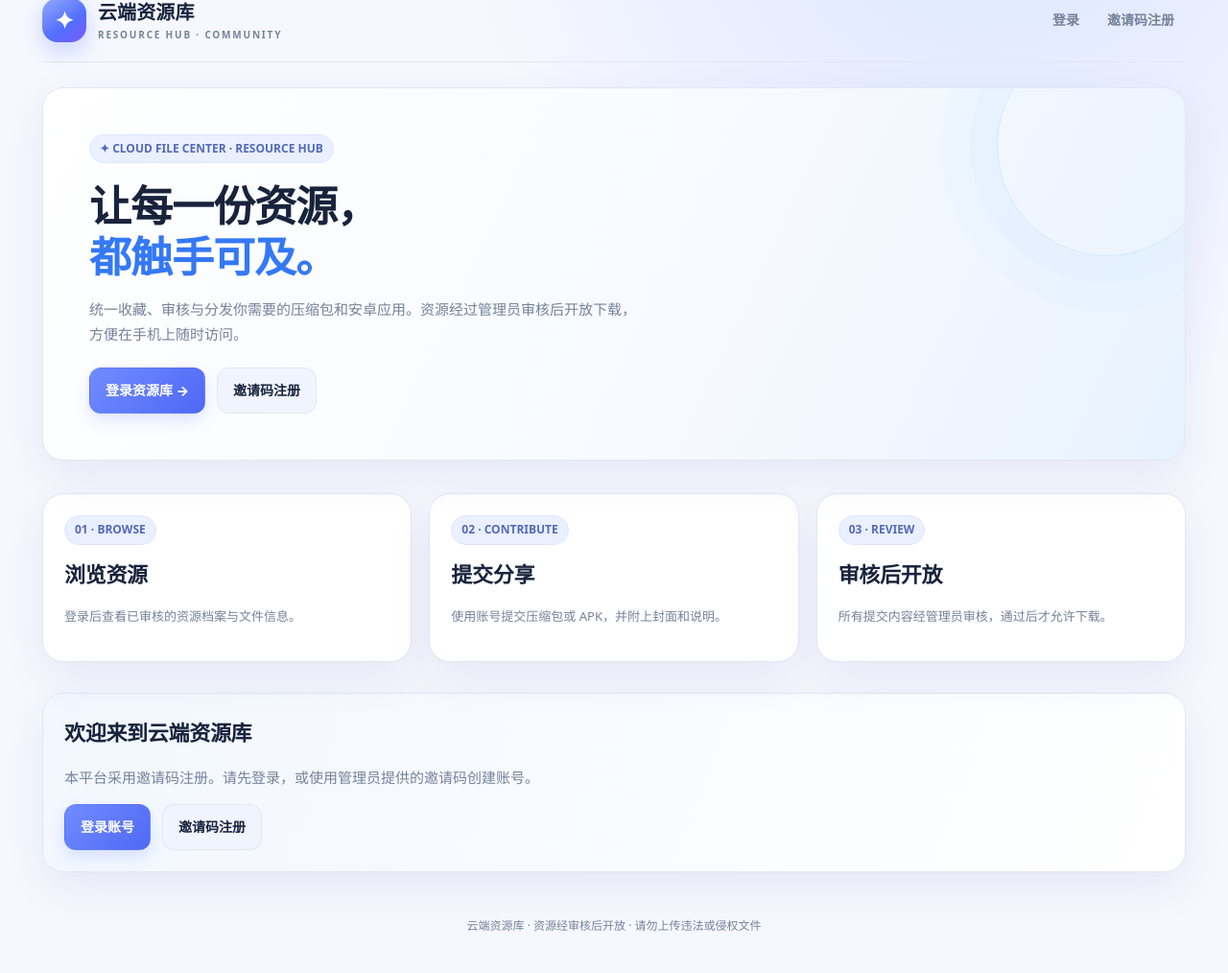
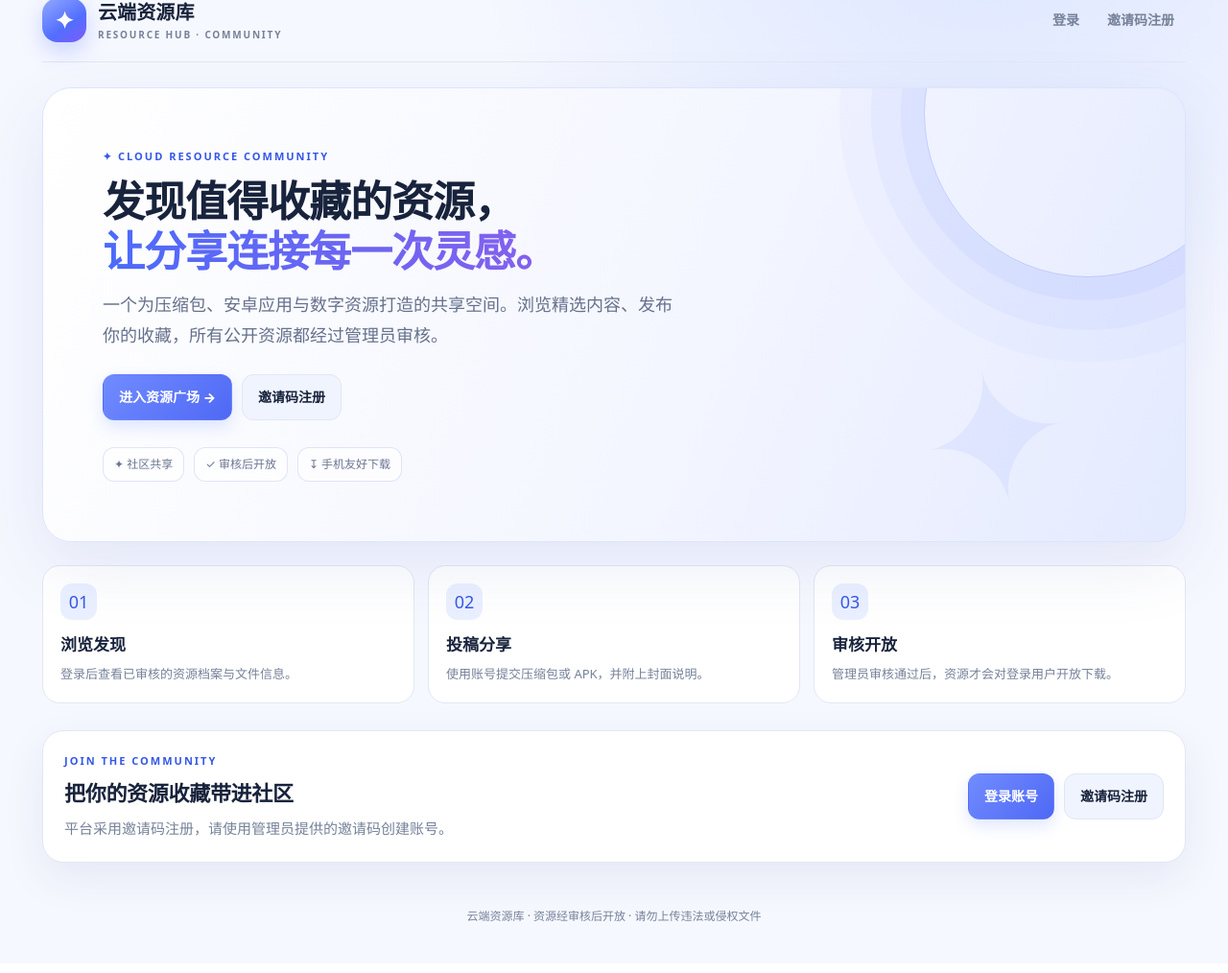
Before and after one commit to likejack759-gif/archive-cloud-platform, a FastAPI app: template app/templates/index.html in a window 1280 px wide. Shown: the part 32-1046 px from the top of the page at 96% size. After the commit the page ends 992 px from the top, so only its background shows below. Run offline with FastAPI, Linux system fonts and the light colour scheme; the template is opened without the code that fills it, so the values that code supplies are empty; parts of the project's set-up code (start-up, migrations or seed data) failed here and were passed over; some libraries are stand-ins or nearby versions.

Commit message:
Create game-inspired hero and community resource plaza

```diff
--- a/app/templates/index.html
+++ b/app/templates/index.html
@@ -1,28 +1,41 @@
-{% extends "base.html" %}{% block title %}资源首页 · 云端资源库{% endblock %}{% block content %}
-<section class="panel" style="position:relative;overflow:hidden;padding:clamp(22px,5vw,48px);background:linear-gradient(115deg,#fff 0%,#f7faff 56%,#e8f2ff 100%);">
-  <div style="position:absolute;right:-34px;top:-55px;width:230px;height:230px;border:1px solid #d5e6ff;border-radius:50%;box-shadow:0 0 0 28px rgba(220,235,255,.35),0 0 0 58px rgba(220,235,255,.22);pointer-events:none"></div>
-  <div style="position:relative;max-width:760px">
-    <div class="tag">✦ CLOUD FILE CENTER · RESOURCE HUB</div>
-    <h1 style="margin-top:18px">让每一份资源，<br><span style="color:#3478f6">都触手可及。</span></h1>
-    <p class="muted" style="max-width:570px;margin-bottom:22px">统一收藏、审核与分发你需要的压缩包和安卓应用。资源经过管理员审核后开放下载，方便在手机上随时访问。</p>
-    <div class="row">{% if user %}<a class="btn" href="/submit">＋ 提交新资源</a><a class="btn secondary" href="/my-resources">查看个人中心</a>{% else %}<a class="btn" href="/login">登录资源库 →</a><a class="btn secondary" href="/register">邀请码注册</a>{% endif %}</div>
+{% extends "base.html" %}{% block title %}资源广场 · 云端资源库{% endblock %}{% block content %}
+<section class="hero">
+  <div class="hero-content">
+    <div class="page-kicker">✦ CLOUD RESOURCE COMMUNITY</div>
+    <h1>发现值得收藏的资源，<br><span class="hero-title-accent">让分享连接每一次灵感。</span></h1>
+    <p class="hero-lead">一个为压缩包、安卓应用与数字资源打造的共享空间。浏览精选内容、发布你的收藏，所有公开资源都经过管理员审核。</p>
+    <div class="hero-actions">
+      {% if user %}<a class="btn" href="/submit">＋ 发布资源</a><a class="btn secondary" href="/my-resources">我的投稿 →</a>
+      {% else %}<a class="btn" href="/login">进入资源广场 →</a><a class="btn secondary" href="/register">邀请码注册</a>{% endif %}
+    </div>
+    <div class="hero-meta"><span>✦ 社区共享</span><span>✓ 审核后开放</span><span>↧ 手机友好下载</span></div>
   </div>
 </section>
 {% if user %}
+<section class="feature-strip" aria-label="平台功能">
+  <article class="feature-card"><div class="feature-icon">⌕</div><h3>快速发现</h3><p>按名称或关键词搜索资源</p></article>
+  <article class="feature-card"><div class="feature-icon">↥</div><h3>分享收藏</h3><p>上传文件并补充封面说明</p></article>
+  <article class="feature-card"><div class="feature-icon">✓</div><h3>审核保障</h3><p>管理员审核通过后开放下载</p></article>
+</section>
 <section class="panel">
-  <div class="row between"><div><h2 style="margin-bottom:3px">搜索资源</h2><div class="muted small">按资源名称或说明快速查找</div></div><span class="tag">资源探索</span></div>
-  <form method="get" action="/" class="row" style="margin-top:10px"><div style="flex:1;min-width:180px"><input name="q" value="{{ q }}" placeholder="输入资源名称或关键词…" style="margin-bottom:0"></div><button type="submit">搜索资源</button>{% if q %}<a class="btn secondary" href="/">清除</a>{% endif %}</form>
+  <div class="resource-toolbar">
+    <div><div class="page-kicker">EXPLORE LIBRARY</div><h2 style="margin:4px 0 0">探索资源</h2><div class="muted small">按资源名称、文件名或说明快速查找</div></div>
+    <form method="get" action="/" class="row"><div style="flex:1;min-width:180px"><input name="q" value="{{ q }}" placeholder="搜索资源名称或关键词…" aria-label="搜索资源" style="margin-bottom:0"></div><button type="submit">搜索</button>{% if q %}<a class="btn secondary" href="/">清除</a>{% endif %}</form>
+  </div>
 </section>
-<h2 style="margin:28px 0 14px">资源库 <span class="tag">{{ items|length }} 项已审核</span></h2>
+<div class="section-heading"><div><div class="page-kicker">COMMUNITY LIBRARY</div><h2>资源广场</h2></div><span class="tag">{{ items|length }} 项已审核资源</span></div>
 {% if items %}<div class="grid">{% for r in items %}<article class="panel resource">
 {% if r.cover_filename %}<img class="cover" src="/covers/{{ r.cover_filename }}" alt="{{ r.name }} 封面" loading="lazy">{% else %}<div class="cover" style="display:grid;place-items:center;color:#7da3dc;font-size:44px">✦</div>{% endif %}
-<div class="resource-body"><div class="tag" style="margin-bottom:9px">资源档案</div><h3><a href="/resource/{{ r.id }}" style="color:inherit">{{ r.name }}</a></h3><p class="muted small" style="margin:0 0 10px;overflow-wrap:anywhere">{{ r.original_filename }}</p>{% if r.description %}<p class="small" style="color:#60738e;margin:10px 0 14px;overflow-wrap:anywhere">{{ r.description }}</p>{% endif %}<div class="row"><span class="tag">{{ "%.1f"|format(r.size_bytes/1048576) }} MB</span><span class="tag">↓ {{ r.downloads }} 次</span></div><p class="muted small" style="margin:12px 0">分享者：{{ r.owner_name }}</p><div class="row" style="display:grid;grid-template-columns:1fr 1fr"><a class="btn secondary" href="/resource/{{ r.id }}">查看详情</a><a class="btn" href="/download/{{ r.id }}">↓ 下载</a></div></div></article>{% endfor %}</div>
-{% else %}<div class="empty"><div style="font-size:30px;margin-bottom:8px;color:#8eb4f0">✦</div>{% if q %}没有找到匹配“{{ q }}”的资源。{% else %}资源库正在等待第一份已审核资源。{% endif %}<p class="small">管理员批准用户提交的资源后，会在这里展示。</p></div>{% endif %}
+<div class="resource-body"><div class="row between" style="margin-bottom:9px"><span class="tag">{{ '安卓应用' if r.resource_type == 'apk' else '资源档案' }}</span><span class="muted small">↓ {{ r.downloads }}</span></div><h3><a href="/resource/{{ r.id }}" style="color:inherit">{{ r.name }}</a></h3><p class="muted small" style="margin:0 0 10px;overflow-wrap:anywhere">{{ r.original_filename }}</p>{% if r.description %}<p class="small" style="color:#60738e;margin:10px 0 14px;overflow-wrap:anywhere">{{ r.description }}</p>{% endif %}<div class="row"><span class="tag">{{ "%.1f"|format(r.size_bytes/1048576) }} MB</span></div><p class="muted small" style="margin:12px 0">分享者：{{ r.owner_name }}</p><div class="row" style="display:grid;grid-template-columns:1fr 1fr"><a class="btn secondary" href="/resource/{{ r.id }}">查看详情</a><a class="btn" href="/download/{{ r.id }}">↓ 下载</a></div></div></article>{% endfor %}</div>
+{% else %}<div class="empty"><div style="font-size:32px;margin-bottom:8px;color:#8eb4f0">✦</div>{% if q %}没有找到匹配“{{ q }}”的资源。{% else %}资源广场正在等待第一份已审核资源。{% endif %}<p class="small">管理员批准用户提交的资源后，会在这里展示。</p>{% if user %}<a class="btn" href="/submit">提交第一份资源</a>{% endif %}</div>{% endif %}
 {% else %}
-<section class="grid" style="grid-template-columns:repeat(auto-fit,minmax(210px,1fr));margin-top:18px">
-<article class="panel"><div class="tag">01 · BROWSE</div><h2 style="margin-top:12px">浏览资源</h2><p class="muted small">登录后查看已审核的资源档案与文件信息。</p></article>
-<article class="panel"><div class="tag">02 · CONTRIBUTE</div><h2 style="margin-top:12px">提交分享</h2><p class="muted small">使用账号提交压缩包或 APK，并附上封面和说明。</p></article>
-<article class="panel"><div class="tag">03 · REVIEW</div><h2 style="margin-top:12px">审核后开放</h2><p class="muted small">所有提交内容经管理员审核，通过后才允许下载。</p></article>
+<section class="feature-strip" aria-label="平台流程">
+  <article class="feature-card"><div class="feature-icon">01</div><h3>浏览发现</h3><p>登录后查看已审核的资源档案与文件信息。</p></article>
+  <article class="feature-card"><div class="feature-icon">02</div><h3>投稿分享</h3><p>使用账号提交压缩包或 APK，并附上封面说明。</p></article>
+  <article class="feature-card"><div class="feature-icon">03</div><h3>审核开放</h3><p>管理员审核通过后，资源才会对登录用户开放下载。</p></article>
 </section>
-<div class="panel" style="background:linear-gradient(110deg,#f2f7ff,#fff);"><h2>欢迎来到云端资源库</h2><p class="muted">本平台采用邀请码注册。请先登录，或使用管理员提供的邀请码创建账号。</p><div class="row"><a class="btn" href="/login">登录账号</a><a class="btn secondary" href="/register">邀请码注册</a></div></div>
+<section class="panel" style="display:flex;align-items:center;justify-content:space-between;gap:18px;flex-wrap:wrap">
+  <div><div class="page-kicker">JOIN THE COMMUNITY</div><h2 style="margin:5px 0">把你的资源收藏带进社区</h2><p class="muted" style="margin:0">平台采用邀请码注册，请使用管理员提供的邀请码创建账号。</p></div>
+  <div class="hero-actions"><a class="btn" href="/login">登录账号</a><a class="btn secondary" href="/register">邀请码注册</a></div>
+</section>
 {% endif %}{% endblock %}
```
